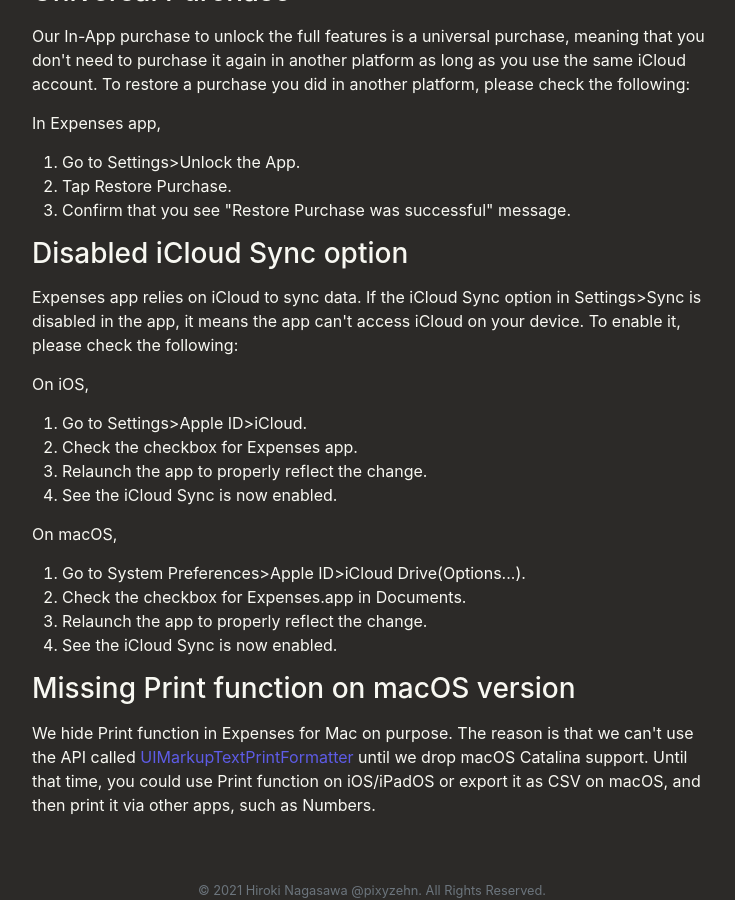
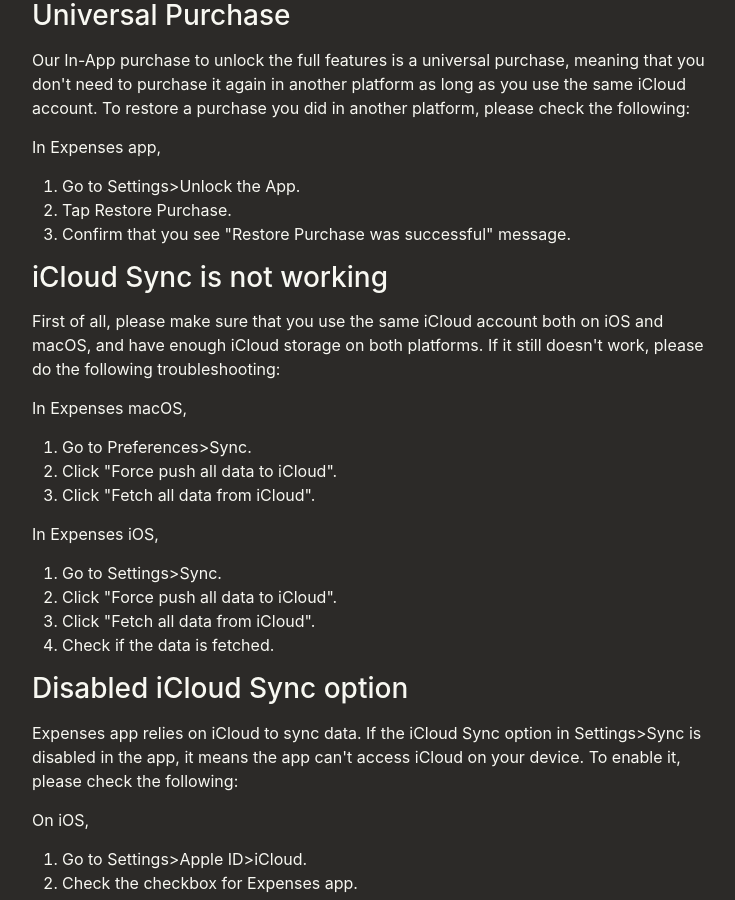
Before and after one commit to pixyzehn/pixyzehn.com, a Jekyll site: the page built from pages/expenses/contact.md, in a window 1280 px wide and 900 px high, scrolled down 1070 px. Shown: the whole window, without its empty margins (268-1003 px from the left). Built offline with Jekyll 4.4.1, drawn with Linux system fonts in a browser that asks for light colours; some of the changed text lies outside the part shown.

Commit message:
Update faq

```diff
--- a/_includes/expenses/contact.html
+++ b/_includes/expenses/contact.html
@@ -7,6 +7,7 @@
     <h2 id="frequently-asked-questions">Frequently Asked Questions</h2>
     <li><a href="#sharing-sheet-with-others">Sharing a sheet with others</a></li>
     <li><a href="#universal-purchase">Universal Purchase</a></li>
+    <li><a href="#icloud-sync-is-not-working">iCloud Sync is not working between iOS and Mac</a></li>
     <li><a href="#disabled-icloud-sync-option">Disabled iCloud Sync option</a></li>
     <li><a href="#missing-print-function-on-macos-version">Missing Print function on macOS version</a></li>
 
@@ -39,6 +40,22 @@
         <li>Confirm that you see "Restore Purchase was successful" message.</li>
     </ol>
 
+    <h3 id="icloud-sync-is-not-working">iCloud Sync is not working</h3>
+    <p>First of all, please make sure that you use the same iCloud account both on iOS and macOS, and have enough iCloud storage on both platforms. If it still doesn't work, please do the following troubleshooting:</p>
+    <p>In Expenses macOS,</p>
+    <ol>
+        <li>Go to Preferences>Sync.</li>
+        <li>Click "Force push all data to iCloud".</li>
+        <li>Click "Fetch all data from iCloud".</li>
+    </ol>
+    <p>In Expenses iOS,</p>
+    <ol>
+        <li>Go to Settings>Sync.</li>
+        <li>Click "Force push all data to iCloud".</li>
+        <li>Click "Fetch all data from iCloud".</li>
+        <li>Check if the data is fetched.</li>
+    </ol>
+
     <h3 id="disabled-icloud-sync-option">Disabled iCloud Sync option</h3>
     <p>Expenses app relies on iCloud to sync data. If the iCloud Sync option in Settings>Sync is disabled in the app, it means the app can't access iCloud on your device. To enable it, please check the following:</p>
     <p>On iOS,</p>
```
